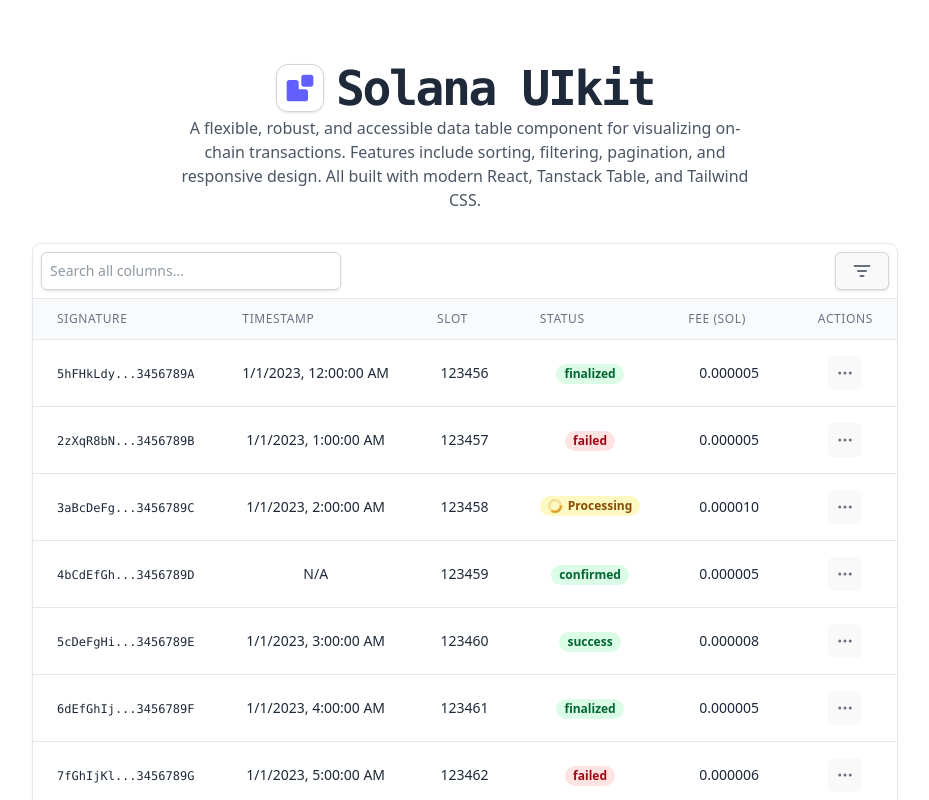
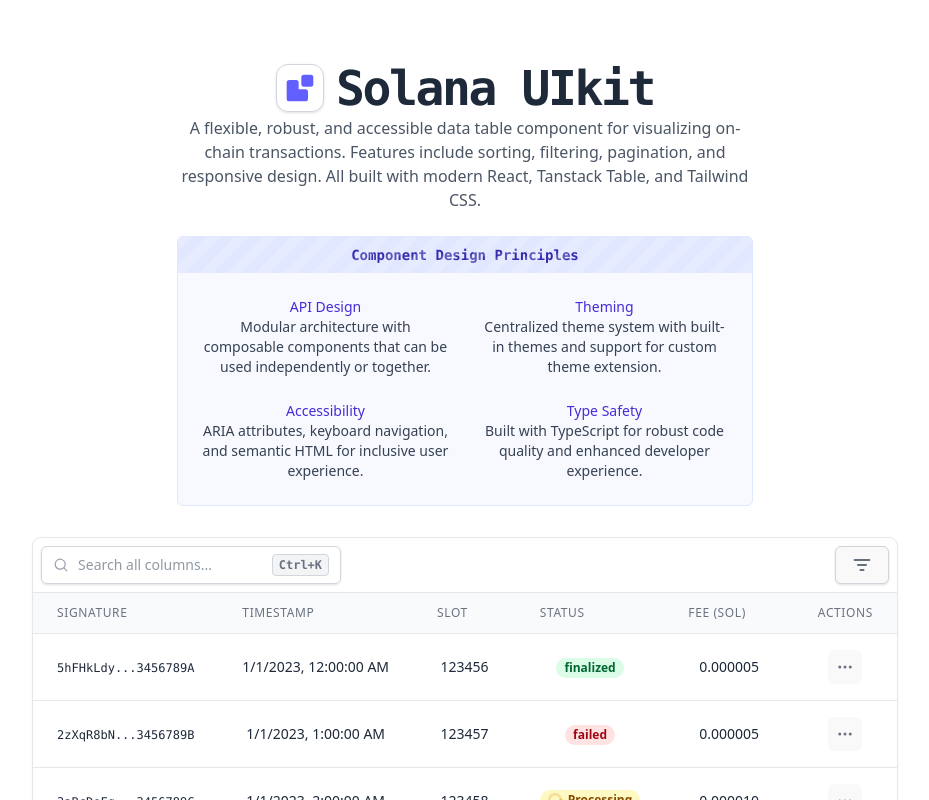
Before and after one commit to stevesarmiento/solana-ui-component, a React (Vite) app: page / in a window 1280 px wide. Shown: the top 800 px of the page, without its empty margins (175-1104 px from the left). Built offline with nearby package versions, Linux system fonts and the light colour scheme.

Commit message:
chore: keyboard shortcut to search, add some bits for home page

```diff
--- a/src/App.tsx
+++ b/src/App.tsx
@@ -181,6 +181,46 @@
         <p className="text-gray-600 mt-1">
           A flexible, robust, and accessible data table component for visualizing on-chain transactions. Features include sorting, filtering, pagination, and responsive design. All built with modern React, Tanstack Table, and Tailwind CSS.
         </p>
+
+        {/* Design principles - shortened descriptions */}
+        <div className="mt-6 border border-indigo-100 rounded-md bg-indigo-50/50 overflow-hidden">
+          <div className="bg-indigo-100 px-4 py-2 relative overflow-hidden">
+            <svg className="absolute inset-0 h-full w-full opacity-20">
+              <defs>
+                <pattern
+                  id="threshold-stripe"
+                  patternUnits="userSpaceOnUse"
+                  width="20"
+                  height="20"
+                  patternTransform="rotate(45)"
+                >
+                  <rect width="10" height="20" fill="rgb(255 255 255)" />
+                  <rect x="10" width="10" height="20" fill="transparent" />
+                </pattern>
+              </defs>
+              <rect width="100%" height="100%" fill="url(#threshold-stripe)" />
+            </svg>
+            <h3 className="text-sm font-semibold text-indigo-800 font-mono">Component Design Principles</h3>
+          </div>
+          <div className="grid grid-cols-1 sm:grid-cols-2 gap-x-4 gap-y-2 text-sm p-4">
+            <div className="p-2">
+              <h4 className="font-medium text-indigo-700">API Design</h4>
+              <p className="text-gray-700">Modular architecture with composable components that can be used independently or together.</p>
+            </div>
+            <div className="p-2">
+              <h4 className="font-medium text-indigo-700">Theming</h4>
+              <p className="text-gray-700">Centralized theme system with built-in themes and support for custom theme extension.</p>
+            </div>
+            <div className="p-2">
+              <h4 className="font-medium text-indigo-700">Accessibility</h4>
+              <p className="text-gray-700">ARIA attributes, keyboard navigation, and semantic HTML for inclusive user experience.</p>
+            </div>
+            <div className="p-2">
+              <h4 className="font-medium text-indigo-700">Type Safety</h4>
+              <p className="text-gray-700">Built with TypeScript for robust code quality and enhanced developer experience.</p>
+            </div>
+          </div>
+        </div>
       </header>
 
       <section>
--- a/src/components/DataTable/data-table-toolbar.tsx
+++ b/src/components/DataTable/data-table-toolbar.tsx
@@ -34,16 +34,61 @@
 }: DataTableGlobalFilterProps) {
   const themeStyles = themes[theme] || themes.default;
 
+  // Add keyboard event listener to the document for Command/Ctrl+K
+  React.useEffect(() => {
+    const handleKeyDown = (e: KeyboardEvent) => {
+      // Check if Command/Ctrl+K is pressed
+      if ((e.metaKey || e.ctrlKey) && e.key === 'k') {
+        e.preventDefault(); // Prevent browser default actions
+        // Find and focus the search input
+        const searchInput = document.querySelector('[data-search-input="true"]') as HTMLInputElement;
+        if (searchInput) {
+          searchInput.focus();
+        }
+      }
+    };
+
+    // Add event listener
+    document.addEventListener('keydown', handleKeyDown);
+
+    // Clean up
+    return () => {
+      document.removeEventListener('keydown', handleKeyDown);
+    };
+  }, []);
+
   return (
     <div className={themeStyles.toolbarSection}>
+      <div className="relative max-w-[300px]">
         <input
           type="text"
           value={globalFilter ?? ''}
           onChange={(e) => setGlobalFilter(String(e.target.value))}
-        className={themeStyles.toolbarSearchInput}
+          className={`${themeStyles.toolbarSearchInput} pl-9`}
           placeholder="Search all columns..."
           aria-label="Search all columns"
+          data-search-input="true"
         />
+        <div className="absolute inset-y-0 left-0 flex items-center pl-3 pointer-events-none">
+          <svg
+            xmlns="http://www.w3.org/2000/svg"
+            viewBox="0 0 20 20"
+            fill="currentColor"
+            className="w-4 h-4 text-gray-400"
+          >
+            <path
+              fillRule="evenodd"
+              d="M9 3.5a5.5 5.5 0 100 11 5.5 5.5 0 000-11zM2 9a7 7 0 1112.452 4.391l3.328 3.329a.75.75 0 11-1.06 1.06l-3.329-3.328A7 7 0 012 9z"
+              clipRule="evenodd"
+            />
+          </svg>
+        </div>
+        <div className="absolute inset-y-0 right-0 flex items-center pr-3 pointer-events-none">
+          <kbd className="px-1.5 py-0.5 text-xs font-mono font-semibold text-gray-500 bg-gray-100 border border-gray-300 rounded-sm">
+            {navigator.platform.indexOf('Mac') !== -1 ? '⌘ K' : 'Ctrl+K'}
+          </kbd>
+        </div>
+      </div>
     </div>
   );
 }
```
Lines whose indentation alone changed are shown as unchanged.
